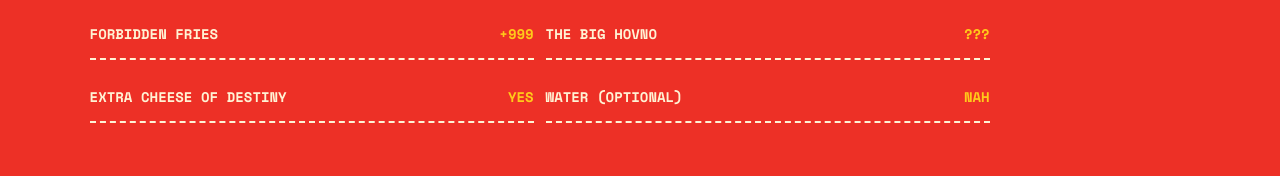
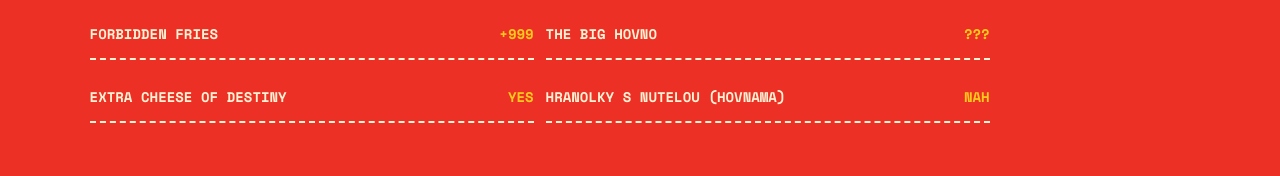
Before and after one commit to YOU34cz/tobiashovno, a plain HTML site: page index.html in a window 1280 px wide. Shown: the part 3241-3417 px from the top of the page. Drawn offline with nearby package versions, Linux system fonts and the light colour scheme.

Commit message:
Update index.html

```diff
--- a/index.html
+++ b/index.html
@@ -349,7 +349,7 @@ footer{
   <div class="menu-item"><span>FORBIDDEN FRIES</span><b>+999</b></div>
   <div class="menu-item"><span>THE BIG HOVNO</span><b>???</b></div>
   <div class="menu-item"><span>EXTRA CHEESE OF DESTINY</span><b>YES</b></div>
-  <div class="menu-item"><span>WATER (OPTIONAL)</span><b>NAH</b></div>
+  <div class="menu-item"><span>HRANOLKY S NUTELOU (HOVNAMA)</span><b>NAH</b></div>
  </div>
 </section>
 
```
